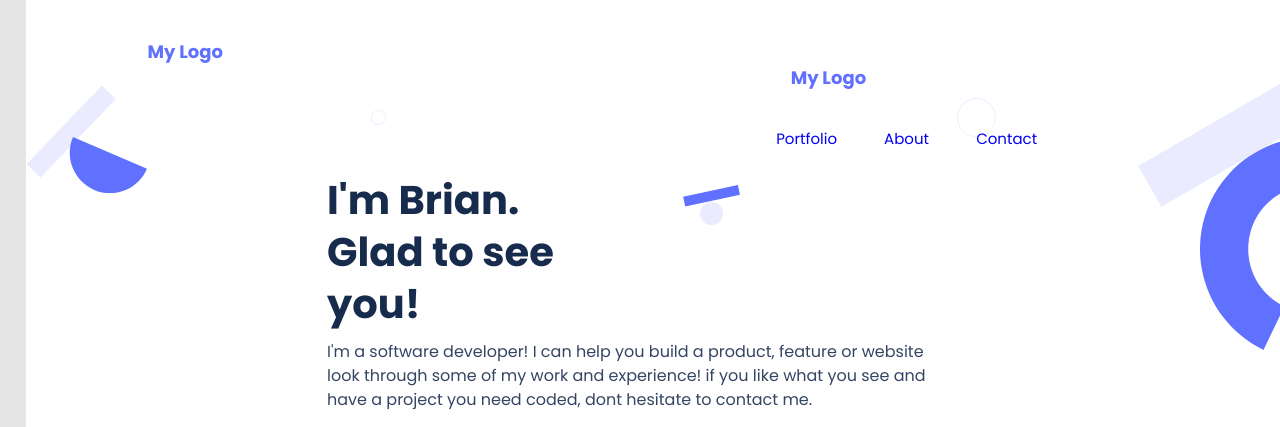
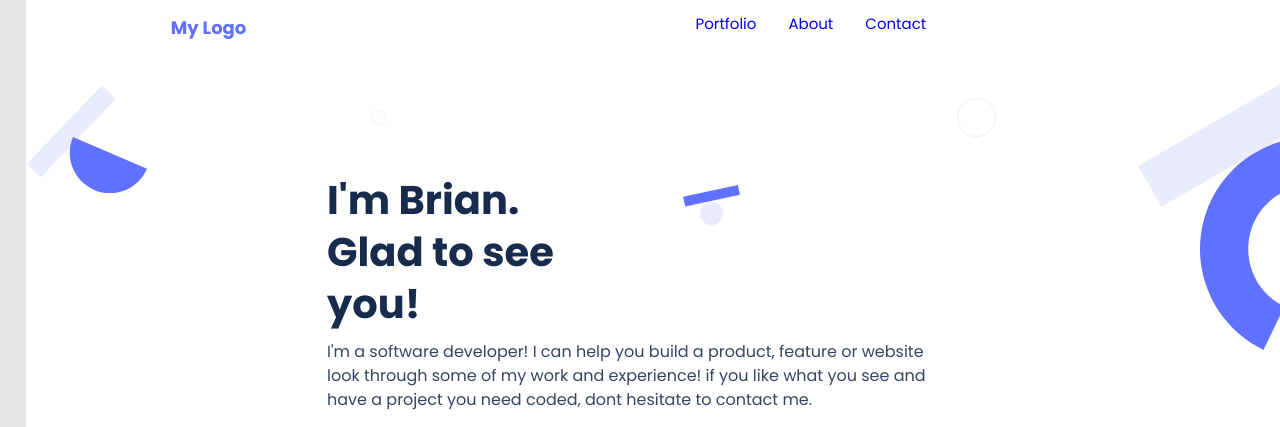
Before and after one commit to Brian3Kamau/Brian3Kamau.github.io, a plain HTML site: page index.html in a window 1280 px wide. Shown: the top 427 px of the page. Drawn offline with Linux system fonts and the light colour scheme.

Commit message:
Edit style.css

```diff
--- a/style.css
+++ b/style.css
@@ -11,7 +11,7 @@
   display: flex;
   width: 375px;
   height: 150px;
-  background: rgba(255, 255, 255, 0.5);
+  background: rgba(255, 255, 255, 1);
   margin-bottom: 0;
   border-radius: 0;
 }
@@ -128,7 +128,7 @@
   margin-right: 180.83px;
   width: 200px;
 }
-.contact-icons ul{
+.contact-icons ul {
   display: flex;
   flex-direction: row;
   list-style: none;
@@ -608,8 +608,7 @@
     margin-bottom: -10%;
   }
 
-  #time,
-  #hamburger {
+  .logo-fa-icons {
     display: none;
   }
 
@@ -1053,26 +1052,35 @@
     font-style: normal;
     font-weight: 500;
     font-size: 15px;
-
   }
 
   .desk-nav-link {
     list-style-type: none;
+    align-self: flex-end;
   }
 
   .desk-nav-link-ul {
     display: flex;
     justify-content: space-between;
-    margin-left: -10%;
+    margin-top: 4%;
+    margin-left: 31%;
   }
-  .desc-nav1{
-    margin-left: 0;
+
+  .desc-nav1 {
+    display: flex;
+    margin-left: -44.3%;
     margin-right: 0;
     margin-top: 0;
-    height: 48px;
+    width: 95%;
+    height: 56px;
     position: fixed;
     background-color: #fff;
     z-index: 1;
+  }
+
+  #nav-logo-text {
+    margin-top: 0;
+    background: rgba(255, 255, 255, 0.5);
   }
 
   .desk-nav-link-ul :hover {
```
